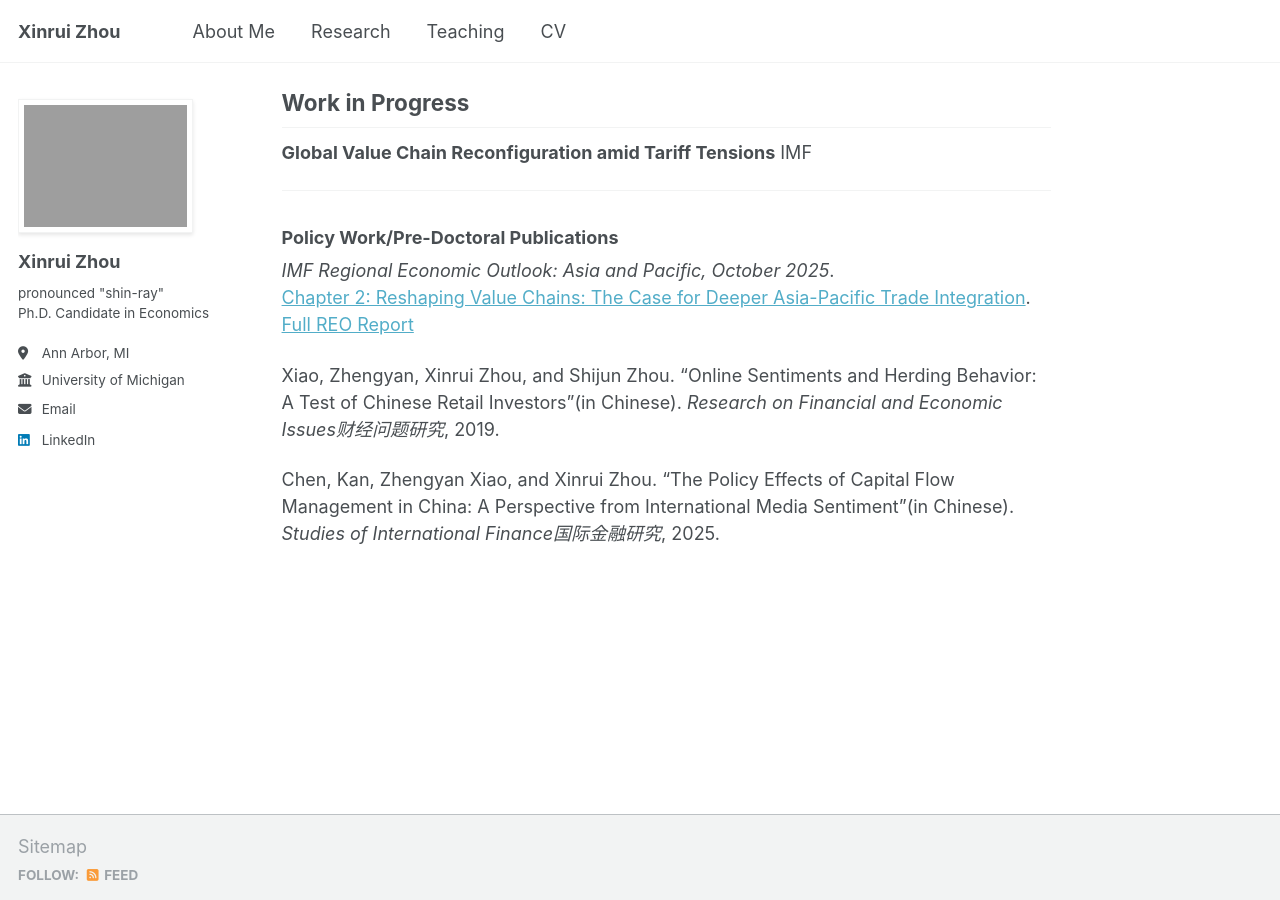
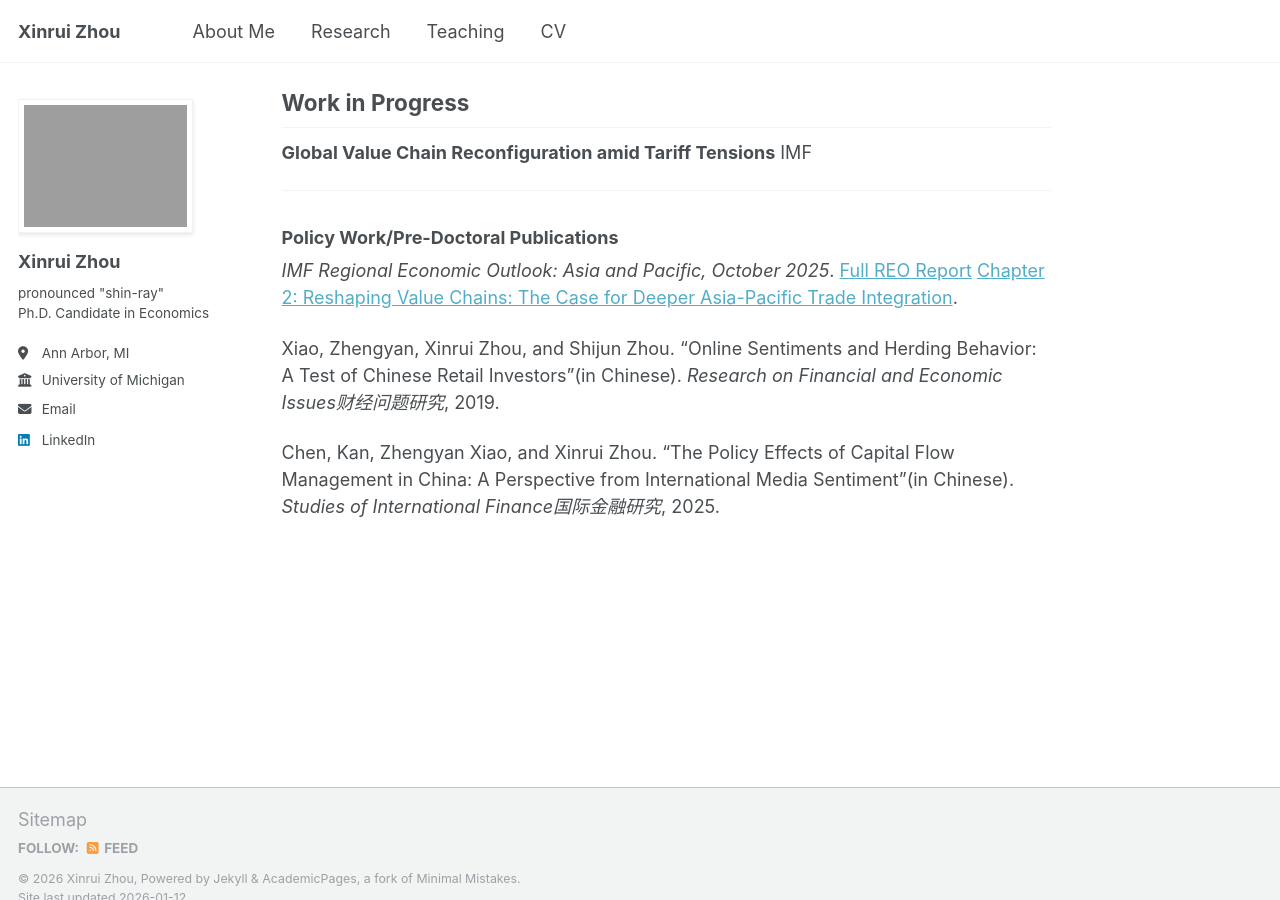
Before and after one commit to xruizhou/xruizhou.github.io, a Jekyll site: the page built from _pages/research.md, in a window 1280 px wide and 900 px high, scrolled down 714 px. Built offline with Jekyll 4.4.1, drawn with Linux system fonts in a browser that asks for light colours; a script that is not in the unit is left out.

```diff
--- a/_pages/research.md
+++ b/_pages/research.md
@@ -27,9 +27,8 @@ author_profile: ture
 
 ### Policy Work/Pre-Doctoral Publications
 
-*IMF Regional Economic Outlook: Asia and Pacific, October 2025*.
+*IMF Regional Economic Outlook: Asia and Pacific, October 2025*. [Full REO Report](https://www.imf.org/en/publications/reo/apac/issues/2025/10/24/regional-economic-outlook-for-asia-and-pacific-october-2025)
 [Chapter 2: Reshaping Value Chains: The Case for Deeper Asia-Pacific Trade Integration](https://www.imf.org/-/media/files/publications/reo/apd/2025/october/english/ch2.pdf).
-[Full REO Report](https://www.imf.org/en/publications/reo/apac/issues/2025/10/24/regional-economic-outlook-for-asia-and-pacific-october-2025)
 
 Xiao, Zhengyan, Xinrui Zhou, and Shijun Zhou. “Online Sentiments and Herding Behavior: A Test of Chinese Retail Investors”(in Chinese). *Research on Financial and Economic Issues财经问题研究*, 2019.
 
```
